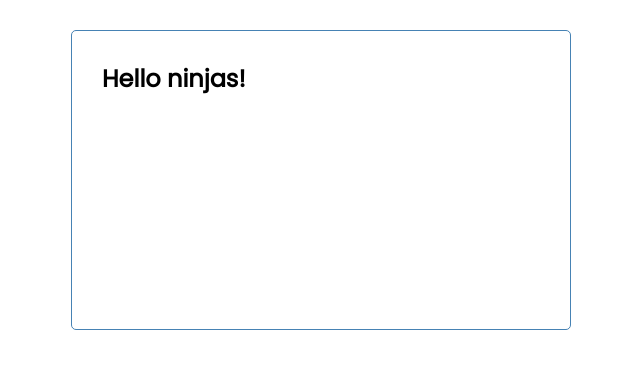
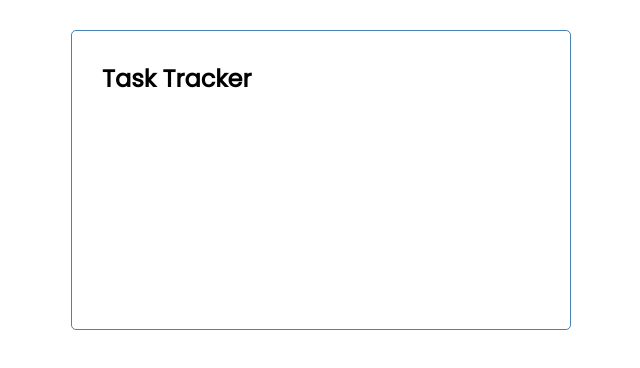
Before and after one commit to MIJanda/react-task-tracker, a React (Create React App) app: page / in a window 1280 px wide. Shown: the top 368 px of the page, without its empty margins (319-959 px from the left). Built offline with nearby package versions, Linux system fonts and the light colour scheme.

Commit message:
embed header component in App

```diff
--- a/src/App.js
+++ b/src/App.js
@@ -1,9 +1,11 @@
-function App() {
-  return (
-    <div className="container">
-     <h2>Hello ninjas!</h2>
-    </div>
-  );
+import Header from './components/Header'
+
+const App = () => {
+	return (
+		<div className="container">
+			<Header/>
+		</div>
+	);
 }
 
 export default App;
```
